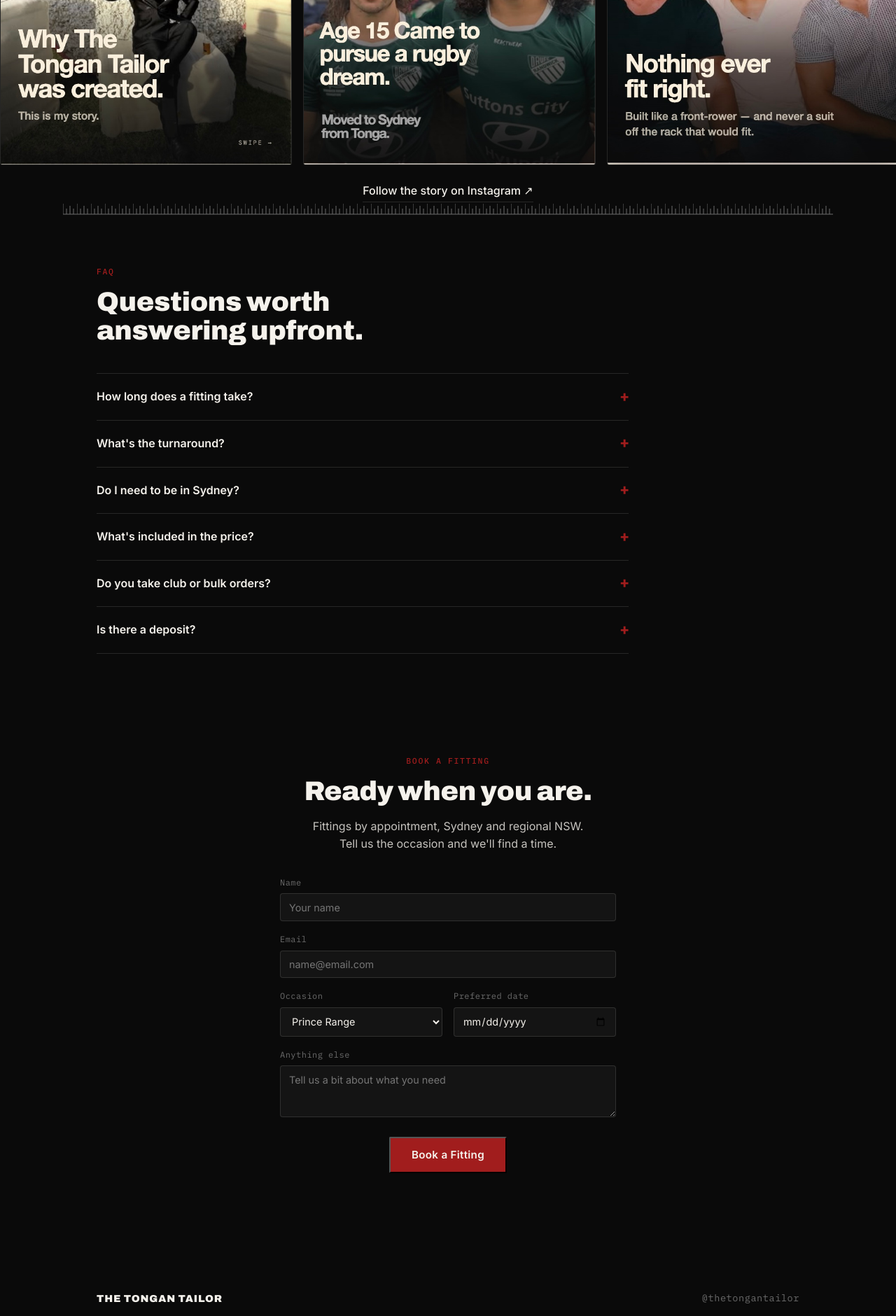
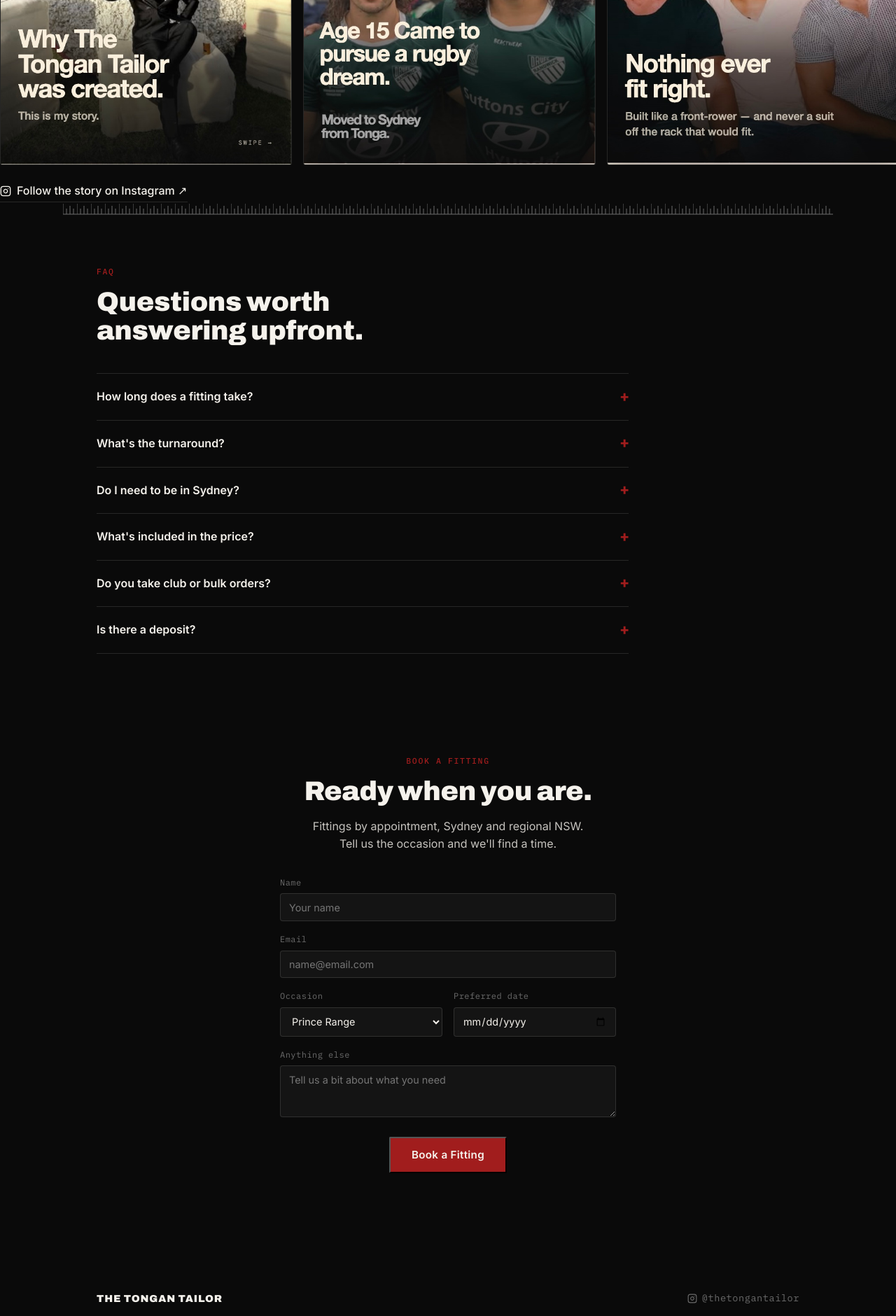
Before and after one commit to sam89303/thetongantailor, a website built with Vite: page index.html in a window 1280 px wide. Shown: the part 3926-5806 px from the top of the page at 70% size. Built offline with nearby package versions, Linux system fonts and the light colour scheme; grey boxes are pictures that could not be loaded.

Commit message:
Add Instagram icon to story and footer Instagram links

```diff
--- a/css/style.css
+++ b/css/style.css
@@ -416,7 +416,9 @@ h1, h2, h3, p, blockquote, figure { margin: 0; }
 }
 
 .story-follow {
-  display: block;
+  display: inline-flex;
+  align-items: center;
+  gap: 0.5rem;
   width: fit-content;
   margin: 0 auto;
 }
@@ -636,6 +638,9 @@ h1, h2, h3, p, blockquote, figure { margin: 0; }
   gap: 1rem;
 }
 .footer-social {
+  display: inline-flex;
+  align-items: center;
+  gap: 0.4rem;
   font-family: var(--font-mono);
   font-size: 0.85rem;
   letter-spacing: 0.04em;
@@ -643,6 +648,8 @@ h1, h2, h3, p, blockquote, figure { margin: 0; }
   transition: color 0.2s var(--ease);
 }
 .footer-social:hover { color: var(--text); }
+
+.icon-instagram { flex-shrink: 0; }
 
 .footer-fine {
   text-align: center;
--- a/index.html
+++ b/index.html
@@ -141,7 +141,14 @@
       <img role="listitem" src="/assets/images/story-5.jpg" alt="For the next of us. This was never just about clothes." loading="lazy" />
     </div>
 
-    <a href="https://instagram.com/thetongantailor" class="link-arrow story-follow" target="_blank" rel="noopener">Follow the story on Instagram ↗</a>
+    <a href="https://instagram.com/thetongantailor" class="link-arrow story-follow" target="_blank" rel="noopener">
+      <svg class="icon-instagram" width="16" height="16" viewBox="0 0 24 24" fill="none" stroke="currentColor" stroke-width="2" stroke-linecap="round" stroke-linejoin="round" aria-hidden="true">
+        <rect x="2" y="2" width="20" height="20" rx="5" ry="5"></rect>
+        <path d="M16 11.37A4 4 0 1 1 12.63 8 4 4 0 0 1 16 11.37z"></path>
+        <line x1="17.5" y1="6.5" x2="17.51" y2="6.5"></line>
+      </svg>
+      Follow the story on Instagram ↗
+    </a>
   </section>
 
   <div class="tape-rule" role="presentation"></div>
@@ -232,7 +239,14 @@
 <footer class="site-footer">
   <div class="footer-inner">
     <a href="#top" class="wordmark wordmark-small">THE TONGAN TAILOR</a>
-    <a href="https://instagram.com/thetongantailor" class="footer-social" target="_blank" rel="noopener">@thetongantailor</a>
+    <a href="https://instagram.com/thetongantailor" class="footer-social" target="_blank" rel="noopener">
+      <svg class="icon-instagram" width="14" height="14" viewBox="0 0 24 24" fill="none" stroke="currentColor" stroke-width="2" stroke-linecap="round" stroke-linejoin="round" aria-hidden="true">
+        <rect x="2" y="2" width="20" height="20" rx="5" ry="5"></rect>
+        <path d="M16 11.37A4 4 0 1 1 12.63 8 4 4 0 0 1 16 11.37z"></path>
+        <line x1="17.5" y1="6.5" x2="17.51" y2="6.5"></line>
+      </svg>
+      @thetongantailor
+    </a>
   </div>
 
   <div class="footer-map">
```
